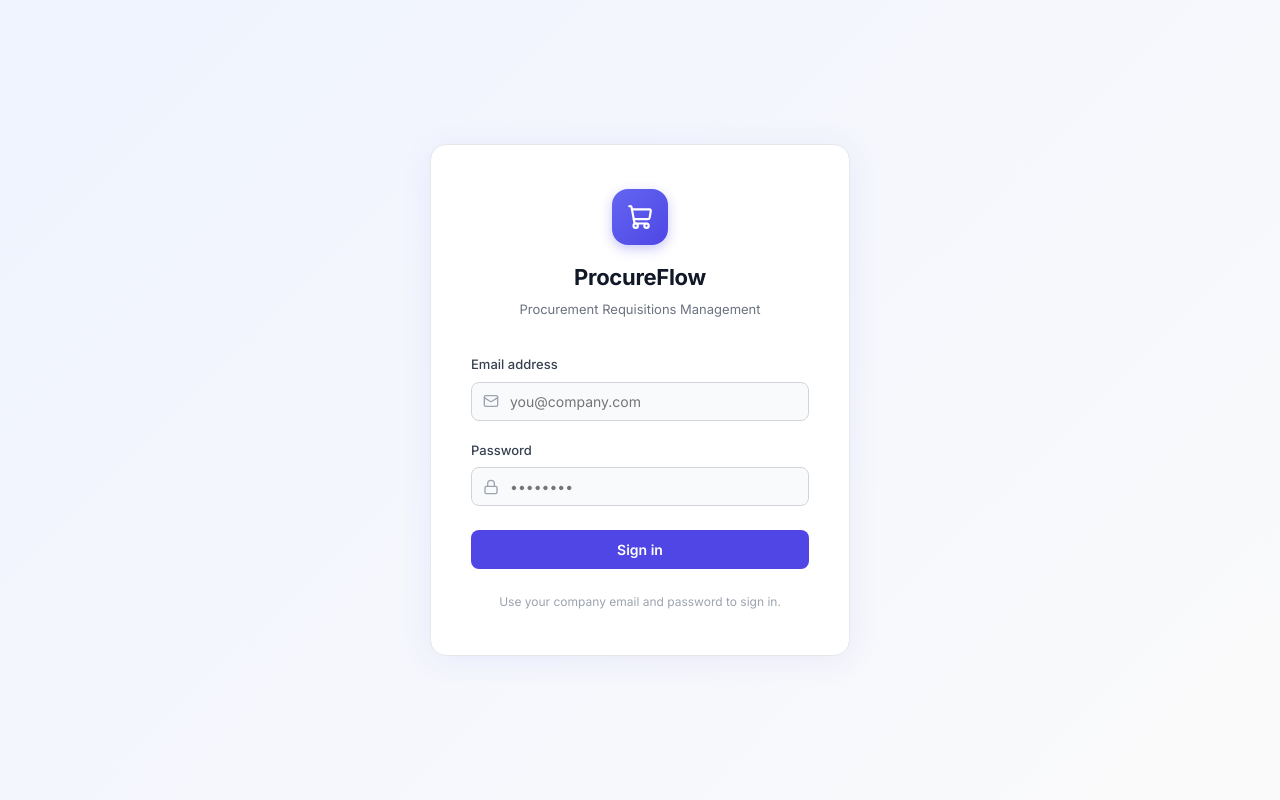
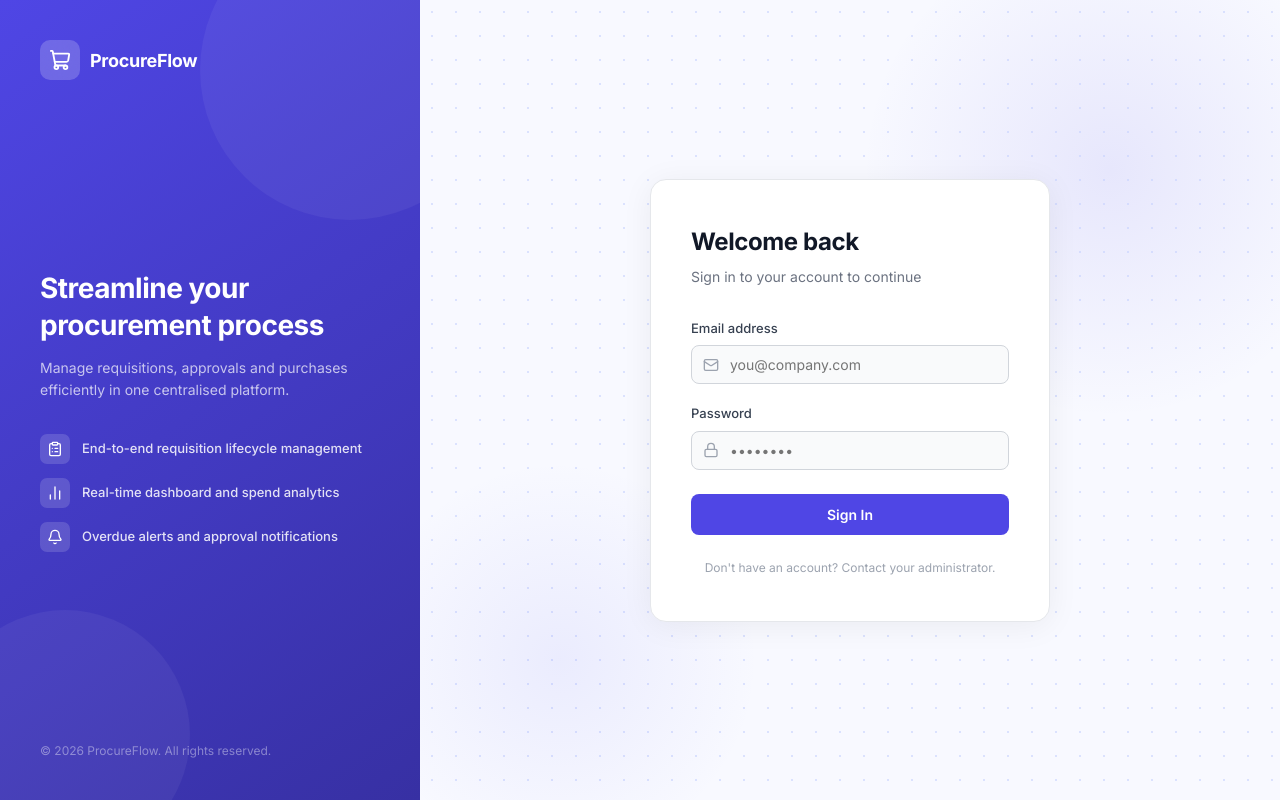
Before and after one commit to Aditijar13/procurement-requisitions, a React (Vite) app in the folder client/: page /login in a window 1280 px wide. Built offline with nearby package versions, Linux system fonts and the light colour scheme; no server answers.

Commit message:
feat: login page polish, update  docs, and add submission

```diff
--- a/client/src/pages/Login.jsx
+++ b/client/src/pages/Login.jsx
@@ -2,7 +2,7 @@ import { useState } from "react";
 import { useNavigate } from "react-router-dom";
 import { useAuth } from "../context/AuthContext";
 import api from "../api/axiosInstance";
-import { ShoppingCart, Mail, Lock, Loader2 } from "lucide-react";
+import { ShoppingCart, Mail, Lock, Loader2, ClipboardList, BarChart2, Bell } from "lucide-react";
 import styles from "./Login.module.css";
 
 const Login = () => {
@@ -17,7 +17,6 @@ const Login = () => {
     e.preventDefault();
     setError("");
     setLoading(true);
-
     try {
       const res = await api.post("/auth/login", { email, password });
       login(res.data.user, res.data.token);
@@ -31,13 +30,53 @@ const Login = () => {
 
   return (
     <div className={styles.container}>
+      {/* Left Panel */}
+      <div className={styles.leftPanel}>
+        <div className={styles.brandRow}>
+          <div className={styles.logoMark}>
+            <ShoppingCart size={22} color="white" strokeWidth={2} />
+          </div>
+          <span className={styles.brandName}>ProcureFlow</span>
+        </div>
+
+        <div className={styles.heroContent}>
+          <h2 className={styles.heroTitle}>Streamline your procurement process</h2>
+          <p className={styles.heroSubtitle}>
+            Manage requisitions, approvals and purchases efficiently in one centralised platform.
+          </p>
+
+          <div className={styles.featureList}>
+            <div className={styles.featureItem}>
+              <div className={styles.featureIcon}>
+                <ClipboardList size={16} />
+              </div>
+              <span>End-to-end requisition lifecycle management</span>
+            </div>
+            <div className={styles.featureItem}>
+              <div className={styles.featureIcon}>
+                <BarChart2 size={16} />
+              </div>
+              <span>Real-time dashboard and spend analytics</span>
+            </div>
+            <div className={styles.featureItem}>
+              <div className={styles.featureIcon}>
+                <Bell size={16} />
+              </div>
+              <span>Overdue alerts and approval notifications</span>
+            </div>
+          </div>
+        </div>
+
+        <p className={styles.copyright}>© 2026 ProcureFlow. All rights reserved.</p>
+      </div>
+
+      {/* Right Panel */}
+      <div className={styles.rightPanel}>
+        <div className={styles.dotPattern} />
         <div className={styles.card}>
           <div className={styles.header}>
-          <div className={styles.logoWrapper}>
-            <ShoppingCart size={26} color="white" strokeWidth={2} />
-          </div>
-          <h1 className={styles.title}>ProcureFlow</h1>
-          <p className={styles.subtitle}>Procurement Requisitions Management</p>
+            <h1 className={styles.title}>Welcome back</h1>
+            <p className={styles.subtitle}>Sign in to your account to continue</p>
           </div>
 
           <form onSubmit={handleSubmit} className={styles.form}>
@@ -80,14 +119,15 @@ const Login = () => {
                   Signing in...
                 </>
               ) : (
-              "Sign in"
+                "Sign In"
               )}
             </button>
           </form>
 
           <p className={styles.hint}>
-          Use your company email and password to sign in.
+            Don't have an account? Contact your administrator.
           </p>
+        </div>
       </div>
     </div>
   );
--- a/client/src/pages/Login.module.css
+++ b/client/src/pages/Login.module.css
@@ -1,9 +1,179 @@
 .container {
   min-height: 100vh;
   display: flex;
+}
+
+/* Left Panel */
+.leftPanel {
+  width: 420px;
+  flex-shrink: 0;
+  background: linear-gradient(145deg, #4f46e5 0%, #3730a3 100%);
+  padding: 40px;
+  display: flex;
+  flex-direction: column;
+  position: relative;
+  overflow: hidden;
+}
+
+.leftPanel::before {
+  content: "";
+  position: absolute;
+  top: -80px;
+  right: -80px;
+  width: 300px;
+  height: 300px;
+  border-radius: 50%;
+  background: rgba(255, 255, 255, 0.05);
+}
+
+.leftPanel::after {
+  content: "";
+  position: absolute;
+  bottom: -60px;
+  left: -60px;
+  width: 250px;
+  height: 250px;
+  border-radius: 50%;
+  background: rgba(255, 255, 255, 0.05);
+}
+
+.brandRow {
+  display: flex;
+  align-items: center;
+  gap: 10px;
+  margin-bottom: auto;
+  position: relative;
+  z-index: 1;
+}
+
+.logoMark {
+  width: 40px;
+  height: 40px;
+  background: rgba(255, 255, 255, 0.2);
+  border-radius: 10px;
+  display: flex;
   align-items: center;
   justify-content: center;
-  background: linear-gradient(135deg, #f0f4ff 0%, #fafafa 100%);
+  backdrop-filter: blur(10px);
+}
+
+.brandName {
+  font-size: 18px;
+  font-weight: 700;
+  color: white;
+  letter-spacing: -0.3px;
+}
+
+.heroContent {
+  position: relative;
+  z-index: 1;
+  margin-bottom: auto;
+  padding: 40px 0;
+}
+
+.heroTitle {
+  font-size: 28px;
+  font-weight: 700;
+  color: white;
+  letter-spacing: -0.5px;
+  line-height: 1.3;
+  margin-bottom: 14px;
+}
+
+.heroSubtitle {
+  font-size: 14px;
+  color: rgba(255, 255, 255, 0.7);
+  line-height: 1.6;
+  margin-bottom: 32px;
+}
+
+.featureList {
+  display: flex;
+  flex-direction: column;
+  gap: 14px;
+}
+
+.featureItem {
+  display: flex;
+  align-items: center;
+  gap: 12px;
+  font-size: 13px;
+  color: rgba(255, 255, 255, 0.85);
+  font-weight: 500;
+}
+
+.featureIcon {
+  width: 30px;
+  height: 30px;
+  background: rgba(255, 255, 255, 0.15);
+  border-radius: 7px;
+  display: flex;
+  align-items: center;
+  justify-content: center;
+  flex-shrink: 0;
+  color: white;
+}
+
+.copyright {
+  font-size: 12px;
+  color: rgba(255, 255, 255, 0.4);
+  position: relative;
+  z-index: 1;
+}
+
+/* Right Panel */
+.rightPanel {
+  flex: 1;
+  display: flex;
+  align-items: center;
+  justify-content: center;
+  background: #f8f9ff;
+  padding: 40px;
+  position: relative;
+  overflow: hidden;
+}
+
+.rightPanel::before {
+  content: "";
+  position: absolute;
+  top: -80px;
+  right: -80px;
+  width: 500px;
+  height: 500px;
+  border-radius: 50%;
+  background: radial-gradient(circle, rgba(79, 70, 229, 0.1) 0%, transparent 70%);
+}
+
+.dotPattern {
+  position: absolute;
+  inset: 0;
+  background-image: radial-gradient(circle, #c7d2fe 1.5px, transparent 1.5px);
+  background-size: 24px 24px;
+  opacity: 0.6;
+  z-index: 0;
+}
+
+.rightPanel::after {
+  content: "";
+  position: absolute;
+  bottom: -60px;
+  left: -60px;
+  width: 400px;
+  height: 400px;
+  border-radius: 50%;
+  background: radial-gradient(circle, rgba(99, 102, 241, 0.09) 0%, transparent 70%);
+}
+
+.card {
+  position: relative;
+  z-index: 1;
+  background: #ffffff;
+  border: 1px solid var(--gray-200);
+  border-radius: 16px;
+  padding: 44px 40px;
+  width: 100%;
+  max-width: 400px;
+  box-shadow: 0 8px 48px rgba(79, 70, 229, 0.12), 0 2px 8px rgba(0, 0, 0, 0.04);
 }
 
 .card {
@@ -12,44 +182,24 @@
   border-radius: 16px;
   padding: 44px 40px;
   width: 100%;
-  max-width: 420px;
-  box-shadow: 0 4px 32px rgba(79, 70, 229, 0.08);
+  max-width: 400px;
+  box-shadow: 0 4px 32px rgba(0, 0, 0, 0.06);
 }
 
 .header {
-  text-align: center;
-  margin-bottom: 36px;
-}
-
-.logoWrapper {
-  width: 56px;
-  height: 56px;
-  background: linear-gradient(135deg, #6366f1 0%, #4f46e5 100%);
-  border-radius: 16px;
-  display: flex;
-  align-items: center;
-  justify-content: center;
-  margin: 0 auto 16px;
-  box-shadow: 0 4px 12px rgba(79, 70, 229, 0.3);
-}
-
-.logoText {
-  color: white;
-  font-size: 20px;
-  font-weight: 800;
-  letter-spacing: -0.5px;
+  margin-bottom: 32px;
 }
 
 .title {
-  font-size: 22px;
+  font-size: 24px;
   font-weight: 700;
   color: var(--gray-900);
   margin-bottom: 6px;
-  letter-spacing: -0.3px;
+  letter-spacing: -0.4px;
 }
 
 .subtitle {
-  font-size: 13px;
+  font-size: 14px;
   color: var(--gray-500);
 }
 
@@ -111,7 +261,7 @@
 }
 
 .btn {
-  padding: 11px;
+  padding: 12px;
   background: var(--primary);
   color: white;
   border: none;
@@ -124,6 +274,7 @@
   justify-content: center;
   gap: 8px;
   margin-top: 4px;
+  cursor: pointer;
 }
 
 .btn:hover:not(:disabled) {
@@ -149,4 +300,5 @@
   font-size: 12px;
   color: var(--gray-400);
   margin-top: 24px;
+  line-height: 1.5;
 }
```
Also changed, not shown: 3 other files (tests, documents, lock files or other folders). Lines whose indentation alone changed are shown as unchanged.
